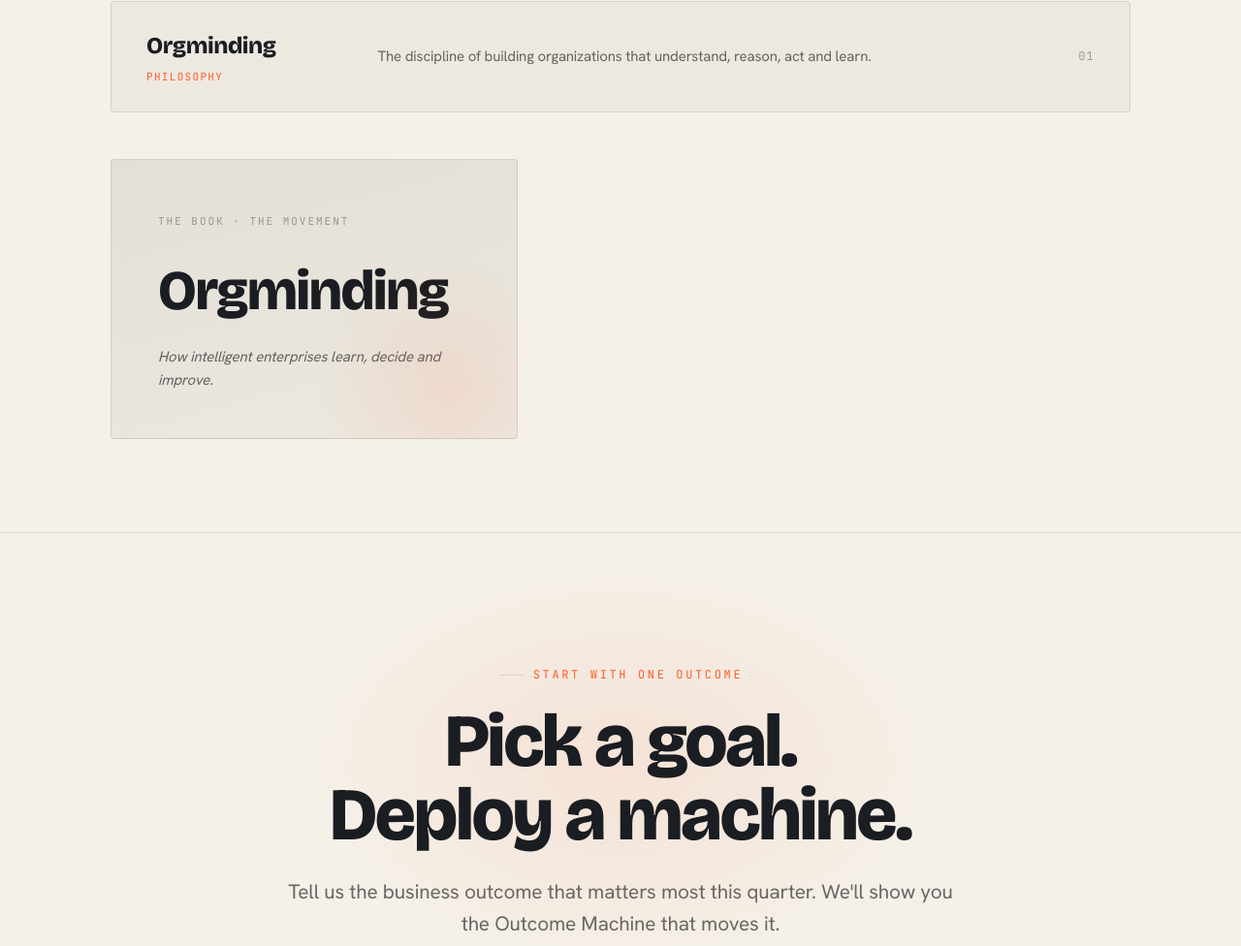
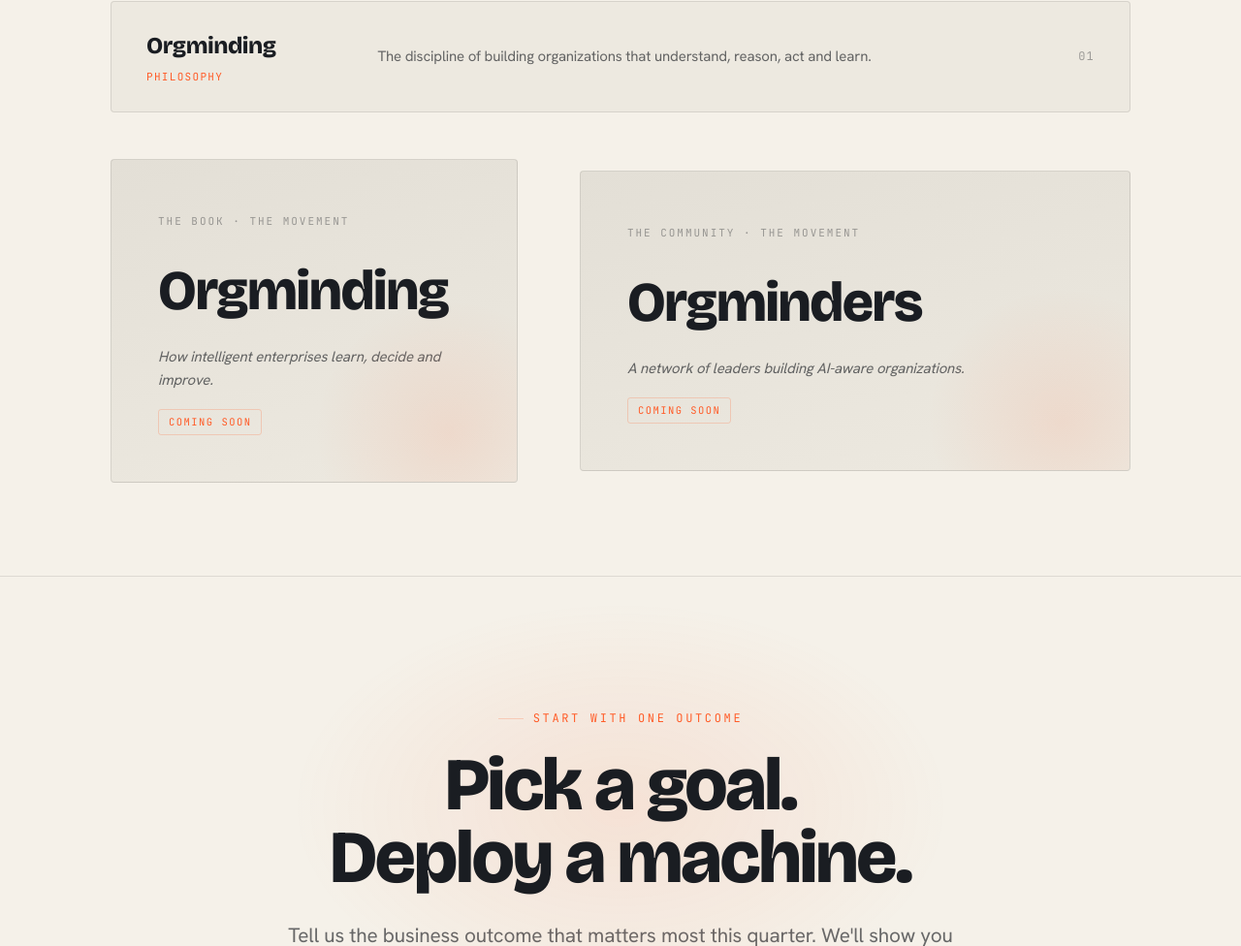
Before and after one commit to amitrathore/outcome-machines-web, an Astro site: page / in a window 1280 px wide. Shown: the part 5710-6686 px from the top of the page at 97% size. Built offline with nearby package versions, Linux system fonts and the light colour scheme; Astro itself is replaced by a stand-in of ours; a script that the page names is missing.

Commit message:
Add Orgminders community card alongside Orgminding book card
Both cards now sit side-by-side in the Movement section with a
"Coming soon" tag (orange mono chip). New .coming-soon style added.

Co-Authored-By: Claude Sonnet 4.6 <noreply@anthropic.com>

```diff
--- a/src/pages/index.astro
+++ b/src/pages/index.astro
@@ -331,6 +331,14 @@ const movementLayers = [
             <span class="booktag">The book · The movement</span>
             <div class="booktitle">Orgminding</div>
             <div class="booksub">How intelligent enterprises learn, decide and improve.</div>
+            <span class="coming-soon">Coming soon</span>
+          </div>
+          <div class="think-card">
+            <div class="glow2"></div>
+            <span class="booktag">The community · The movement</span>
+            <div class="booktitle">Orgminders</div>
+            <div class="booksub">A network of leaders building AI-aware organizations.</div>
+            <span class="coming-soon">Coming soon</span>
           </div>
         </div>
       </div>
--- a/src/styles/global.css
+++ b/src/styles/global.css
@@ -479,6 +479,7 @@ h1, h2, h3 { font-family: var(--font-display); font-weight: 800; letter-spacing:
 .think-card .booktitle { font-family: var(--font-display); font-weight: 800; font-size: clamp(2.4rem, 5vw, 3.6rem); letter-spacing: -0.03em; margin: 14px 0 10px; }
 .think-card .booksub { color: var(--paper-dim); font-size: 15px; font-style: italic; }
 .think-card .glow2 { position: absolute; width: 300px; height: 300px; right: -80px; bottom: -100px; background: radial-gradient(circle, var(--signal-soft), transparent 65%); }
+.coming-soon { display: inline-block; margin-top: 18px; font-family: var(--font-mono); font-size: 10.5px; letter-spacing: 0.14em; text-transform: uppercase; color: var(--signal); border: 1px solid var(--signal-line); padding: 4px 10px; border-radius: 3px; }
 @media (max-width: 820px) { .think { grid-template-columns: 1fr; } }
 
 /* ============================================================
```
